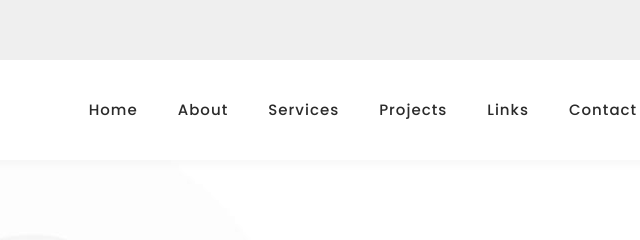
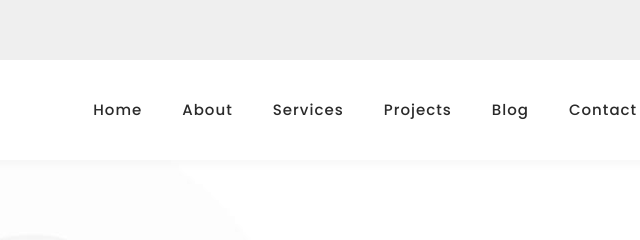
Before and after one commit to Jerrodwendt/Backlink, a plain HTML site: page index.html in a window 1280 px wide. Shown: the top 240 px of the page, 374-1014 px from the left. Drawn offline with Linux system fonts and the light colour scheme.

Commit message:
Update index.html

```diff
--- a/index.html
+++ b/index.html
@@ -87,7 +87,7 @@ https://templatemo.com/tm-568-digimedia
               <li class="scroll-to-section"><a href="#about">About</a></li>
               <li class="scroll-to-section"><a href="#services">Services</a></li>
               <li class="scroll-to-section"><a href="#portfolio">Projects</a></li>
-              <li class="scroll-to-section"><a href="#Links">Links</a></li>
+              <li class="scroll-to-section"><a href="#Links">Blog</a></li>
               <li class="scroll-to-section"><a href="#contact">Contact</a></li>
               <li class="scroll-to-section"><div class="border-first-button"><a href="#contact">Free Quote</a></div></li>
             </ul>
```
